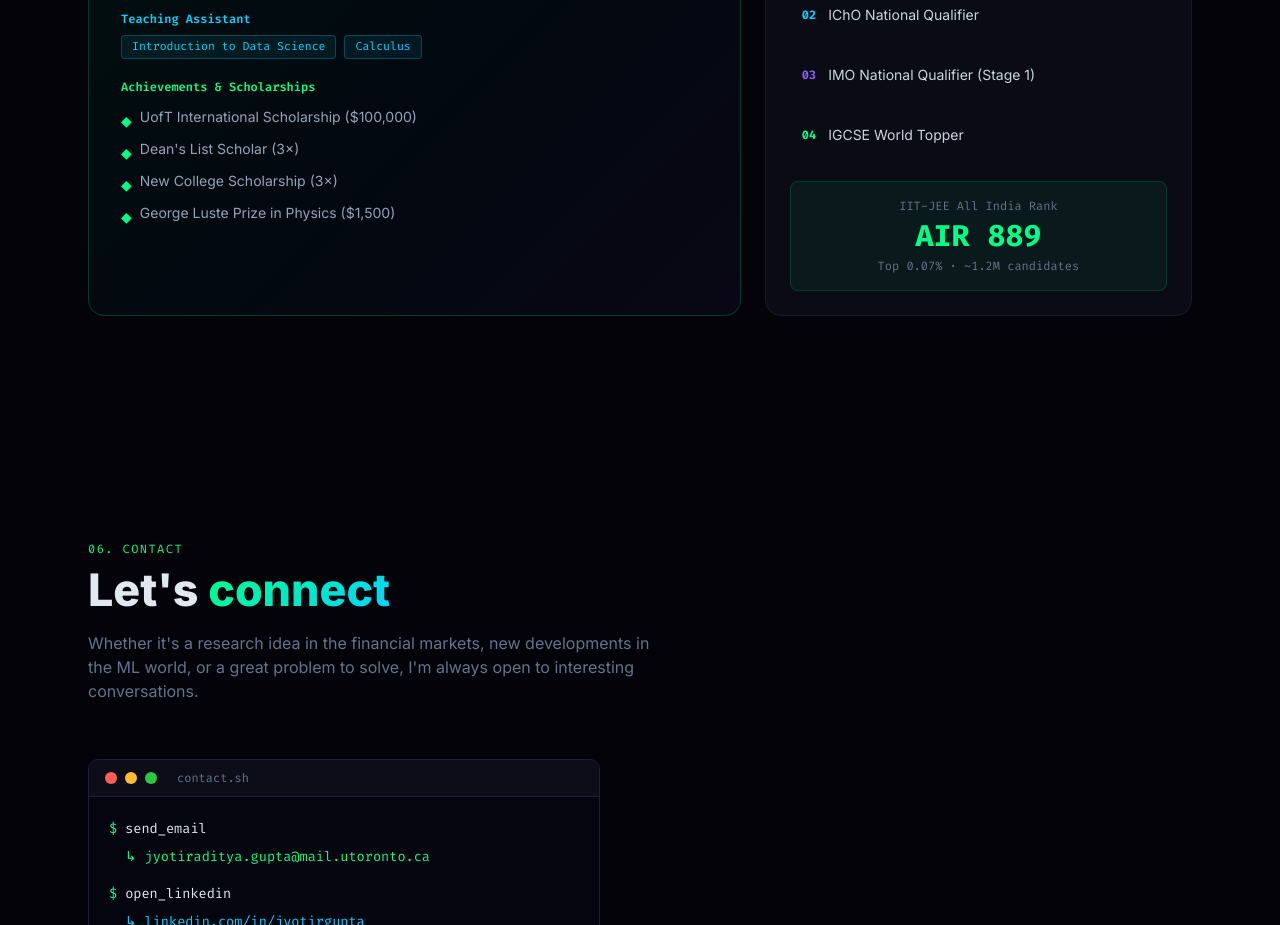
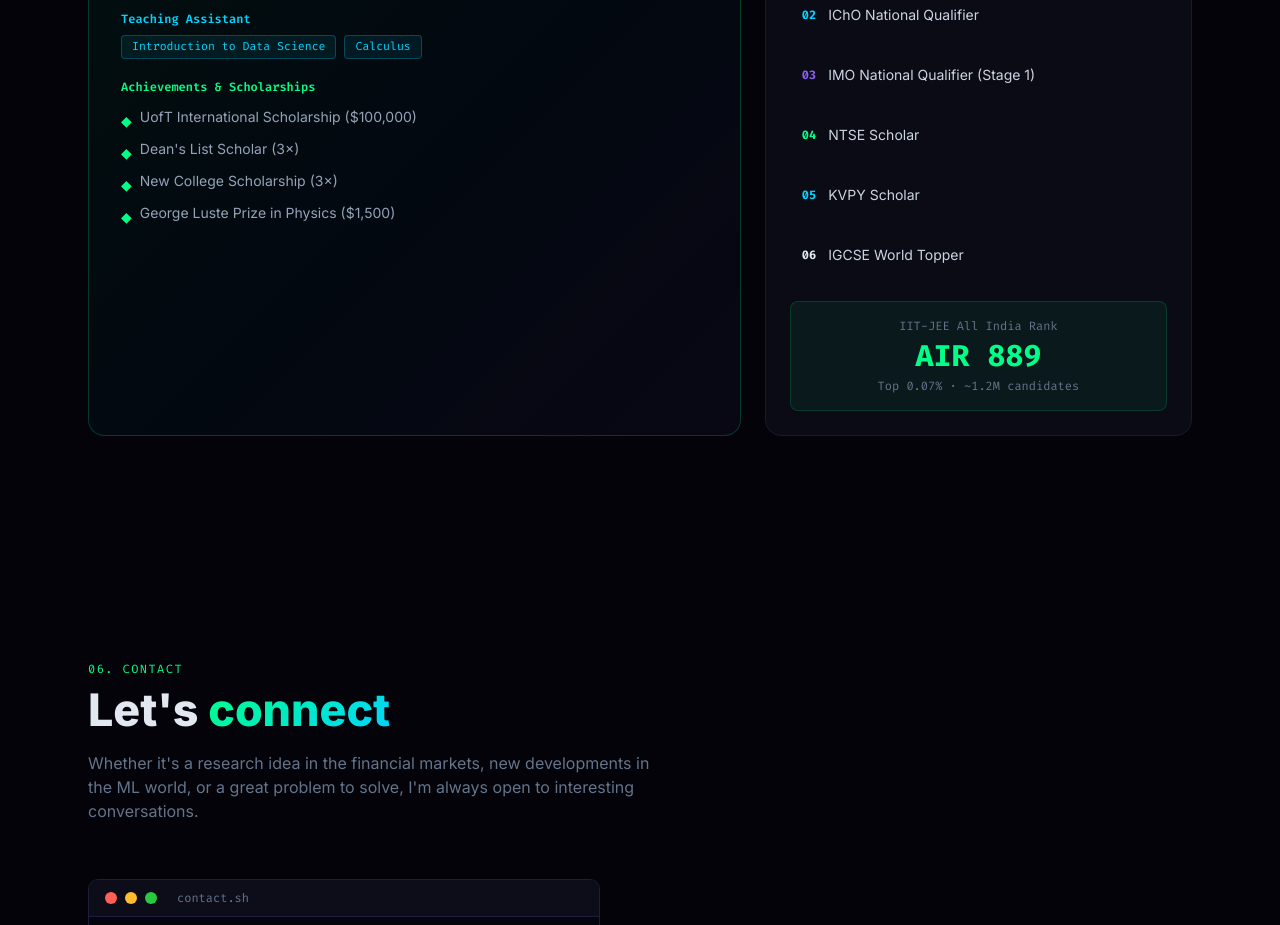
Before and after one commit to jyotiraditya09/jyotiraditya09.github.io, a React (Vite) app: page / in a window 1280 px wide. Shown: the part 5680-6605 px from the top of the page. Built offline with nearby package versions, Linux system fonts and the light colour scheme.

Commit message:
more edits 4

```diff
--- a/src/data/portfolio.js
+++ b/src/data/portfolio.js
@@ -33,6 +33,8 @@ export const education = {
     'JEE Physics 100 Percentile',
     'IChO National Qualifier',
     'IMO National Qualifier (Stage 1)',
+    'NTSE Scholar',
+    'KVPY Scholar',
     'IGCSE World Topper',
   ],
 }
```
